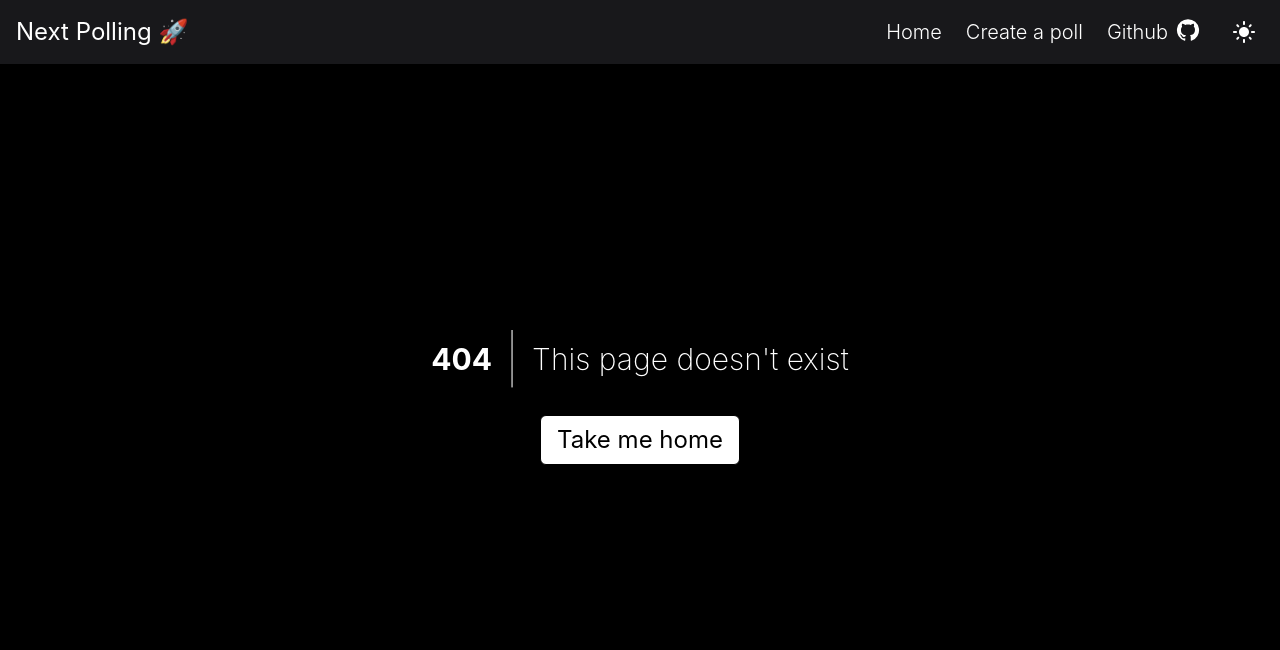
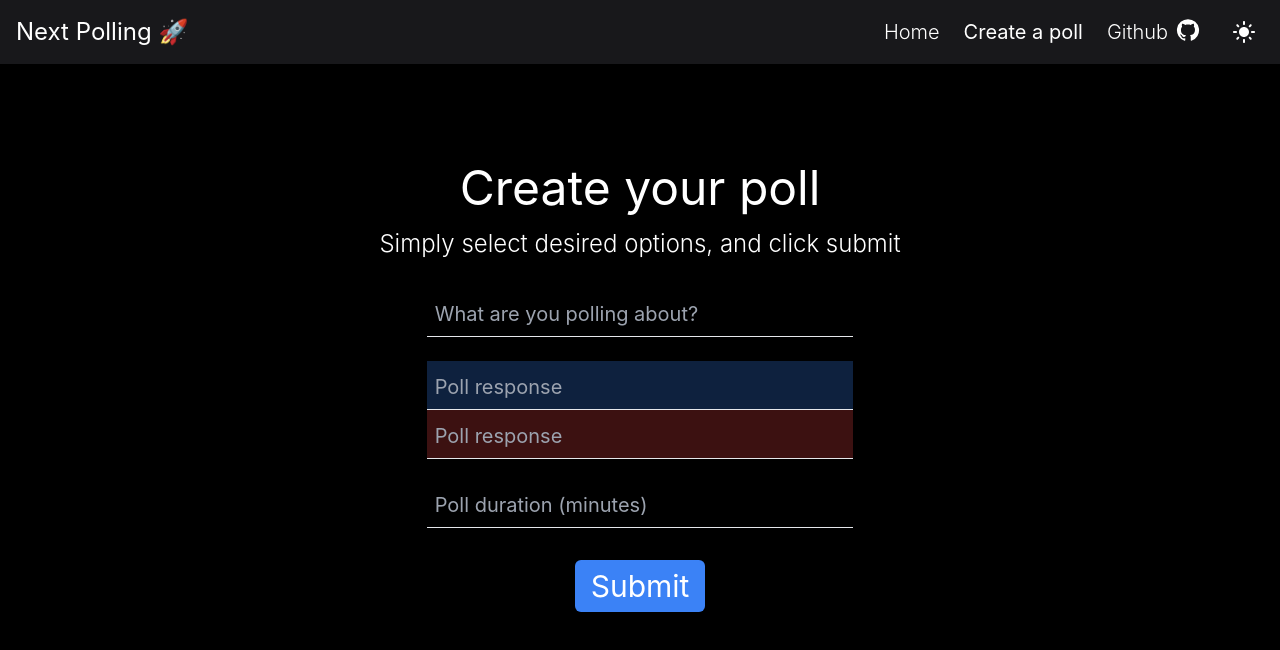
Before and after one commit to azvaliev/Next-Polling, a Next.js app: page /polls/create in a window 1280 px wide. Before the commit this address had no page. Shown: the top 650 px of the page. Built offline with nearby package versions, Linux system fonts and the light colour scheme.

Commit message:
Integrated frontend /polls page with new backend api

```diff
--- a/components/Navbar/index.tsx
+++ b/components/Navbar/index.tsx
@@ -10,7 +10,7 @@ const navItemsData: NavItemProps[] = [
 		link: '/',
 	}, {
 		display: 'Create a poll',
-		link: '/poll/create',
+		link: '/polls/create',
 	}, {
 		display: 'Github',
 		link: 'https://github.com/azvaliev/Next-Polling',
--- a/package.json
+++ b/package.json
@@ -3,7 +3,8 @@
   "version": "0.1.0",
   "private": true,
   "scripts": {
-    "dev": "vercel dev",
+    "dev": "next dev",
+    "dev.vercel": "vercel dev",
     "deploy": "vercel",
     "lint": "next lint"
   },
--- a/pages/index.tsx
+++ b/pages/index.tsx
@@ -10,7 +10,7 @@ const Home: NextPage = () => (
 		</Head>
 		<h1 className="title">Welcome to Next Polling</h1>
 		<h2 className="subtitle">Fast, seamless, and (most importantly) free</h2>
-		<Link href="/poll/create" passHref>
+		<Link href="/polls/create" passHref>
 			<button type="button" className="btn btn-primary text-2xl mt-6">
 				Create a poll
 			</button>
--- a/pages/poll/create.tsx
+++ b/pages/polls/create.tsx
@@ -38,17 +38,21 @@ const parseForm = (form: HTMLFormElement): ParsedFormData => {
 		const { value } = pollResponseOptionElement as HTMLInputElement;
 		if (!value) return;
 
-		responseOptions.push(value);
+		responseOptions.push(value.trim());
 	});
 
 	if (responseOptions.length < 2) throw new Error('not enough poll response options provided');
 
 	return {
-		question,
+		question: question.trim(),
 		duration: parseInt(duration, 10),
 		responseOptions,
 	};
 };
+
+interface CreatePollResponse {
+	ID: string;
+}
 
 const CreatePoll: NextPage = () => {
 	const router = useRouter();
@@ -59,16 +63,26 @@ const CreatePoll: NextPage = () => {
 		event.preventDefault();
 		toggleIsLoading();
 
-		// eslint-disable-next-line @typescript-eslint/no-unused-vars
 		const reqData = parseForm(event.currentTarget);
 
 		// TODO: Call API
-		await new Promise((resolve) => {
-			setTimeout(resolve, 50000);
+		const response = await fetch('/api/polls', {
+			method: 'POST',
+			body: JSON.stringify(reqData),
 		});
 
+		if (response.status !== 201) {
+			const errorMessage = await response.text();
+
+			toggleIsLoading();
+			console.error('Recieved status code:', response.status, errorMessage);
+			return;
+		}
+
+		const result = await response.json() as CreatePollResponse;
+
 		toggleIsLoading();
-		router.push('/');
+		router.push(`/polls/${result.ID}`);
 	};
 
 	return (
--- a/tailwind.config.js
+++ b/tailwind.config.js
@@ -7,7 +7,7 @@ module.exports = {
   theme: {
     extend: {
       animation: {
-        fadein: 'fadein 300ms ease-in-out forwards',
+        fadein: 'fadein 200ms ease-in-out forwards',
       },
       keyframes: {
         fadein: {
```
